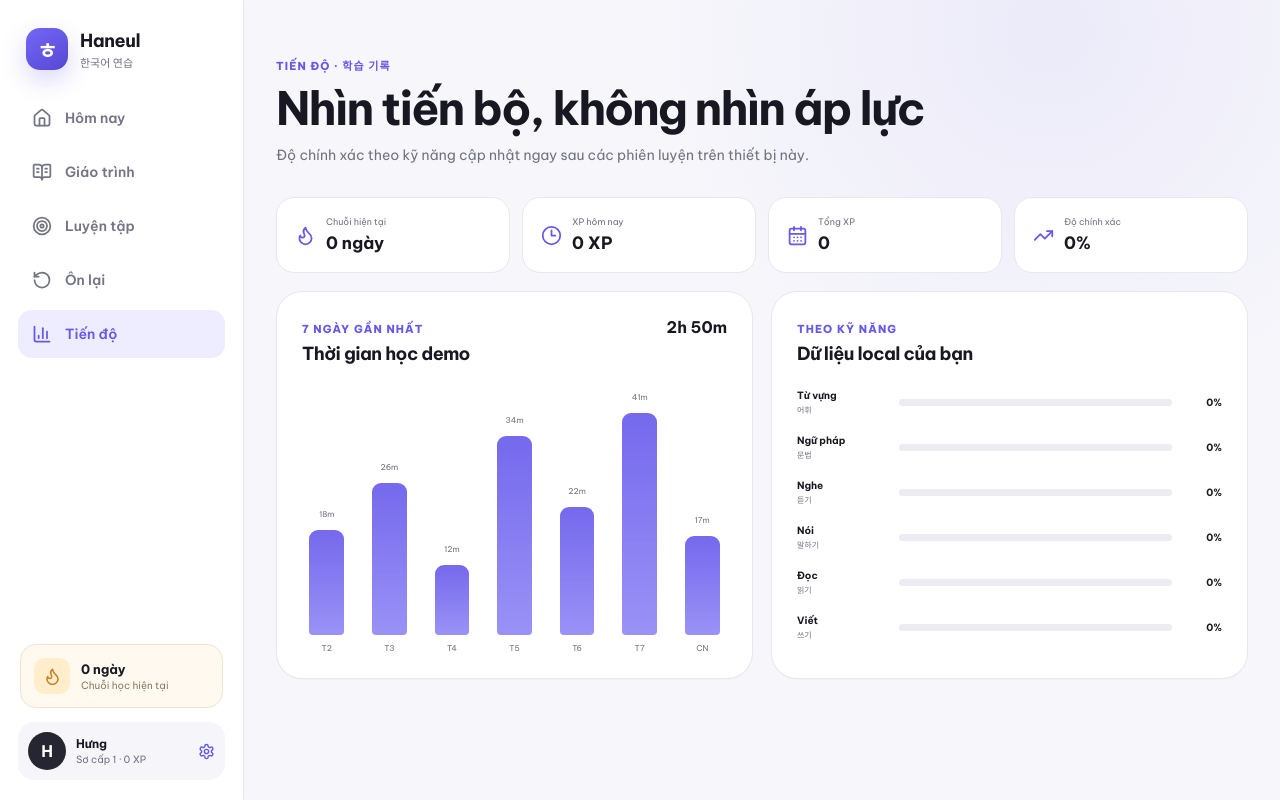
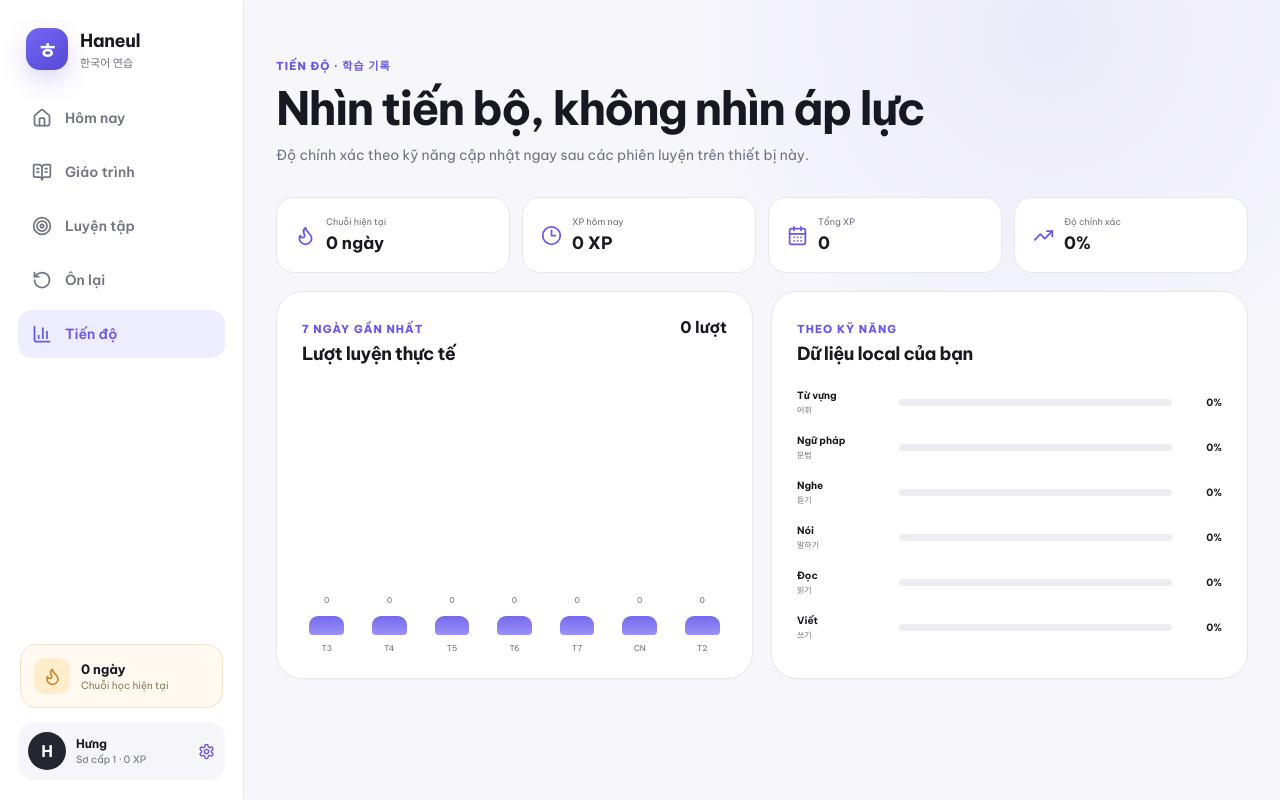
Before and after one commit to phung086/Tieng-Han, a Next.js app: page /stats in a window 1280 px wide. Built offline with nearby package versions, Linux system fonts and the light colour scheme.

Commit message:
refactor: use real local activity history in stats

```diff
--- a/src/components/stats-client.tsx
+++ b/src/components/stats-client.tsx
@@ -1,8 +1,7 @@
 "use client";
 
 import { CalendarDays, Clock3, Flame, TrendingUp } from "lucide-react";
-import { weekly } from "@/data/demo";
-import { accuracy, useLearning, type SkillKey } from "@/lib/learning-state";
+import { accuracy, lastNDays, useLearning, type SkillKey } from "@/lib/learning-state";
 
 const labels: Record<SkillKey, [string, string]> = {
   vocabulary: ["Từ vựng", "어휘"],
@@ -13,12 +12,19 @@ const labels: Record<SkillKey, [string, string]> = {
   writing: ["Viết", "쓰기"],
 };
 
+const weekdays = ["CN", "T2", "T3", "T4", "T5", "T6", "T7"];
+
 export function StatsClient() {
   const { state } = useLearning();
-  const max = Math.max(...weekly.map((item) => item.minutes));
   const total = Object.values(state.skills).reduce((sum, item) => sum + item.total, 0);
   const correct = Object.values(state.skills).reduce((sum, item) => sum + item.correct, 0);
   const overall = total ? Math.round((correct / total) * 100) : 0;
+  const days = lastNDays(7).map((key) => {
+    const stat = state.dailyStats[key] ?? { attempts: 0, correct: 0, xp: 0 };
+    const date = new Date(key + "T12:00:00");
+    return { key, label: weekdays[date.getDay()], ...stat };
+  });
+  const maxAttempts = Math.max(1, ...days.map((item) => item.attempts));
 
   return (
     <>
@@ -31,8 +37,15 @@ export function StatsClient() {
 
       <section className="stats-grid">
         <article className="chart-card">
-          <div className="card-heading"><div><span className="eyebrow">7 ngày gần nhất</span><h3>Thời gian học demo</h3></div><strong>2h 50m</strong></div>
-          <div className="bar-chart">{weekly.map((item) => <div className="bar-column" key={item.day}><div className="bar-value" style={{ height: `${Math.max(12, (item.minutes / max) * 100)}%` }}><span>{item.minutes}m</span></div><small>{item.day}</small></div>)}</div>
+          <div className="card-heading"><div><span className="eyebrow">7 ngày gần nhất</span><h3>Lượt luyện thực tế</h3></div><strong>{days.reduce((sum, item) => sum + item.attempts, 0)} lượt</strong></div>
+          <div className="bar-chart">
+            {days.map((item) => (
+              <div className="bar-column" key={item.key}>
+                <div className="bar-value" style={{ height: Math.max(8, (item.attempts / maxAttempts) * 100) + "%" }}><span>{item.attempts}</span></div>
+                <small>{item.label}</small>
+              </div>
+            ))}
+          </div>
         </article>
 
         <article className="skill-detail-card">
@@ -40,7 +53,7 @@ export function StatsClient() {
           <div className="skill-detail-list">
             {(Object.keys(labels) as SkillKey[]).map((key) => {
               const value = accuracy(state.skills[key]);
-              return <div className="skill-detail-row" key={key}><div><strong>{labels[key][0]}</strong><span>{labels[key][1]}</span></div><div className="detail-track"><span style={{ width: `${value}%` }} /></div><strong>{value}%</strong></div>;
+              return <div className="skill-detail-row" key={key}><div><strong>{labels[key][0]}</strong><span>{labels[key][1]}</span></div><div className="detail-track"><span style={{ width: value + "%" }} /></div><strong>{value}%</strong></div>;
             })}
           </div>
         </article>
```
